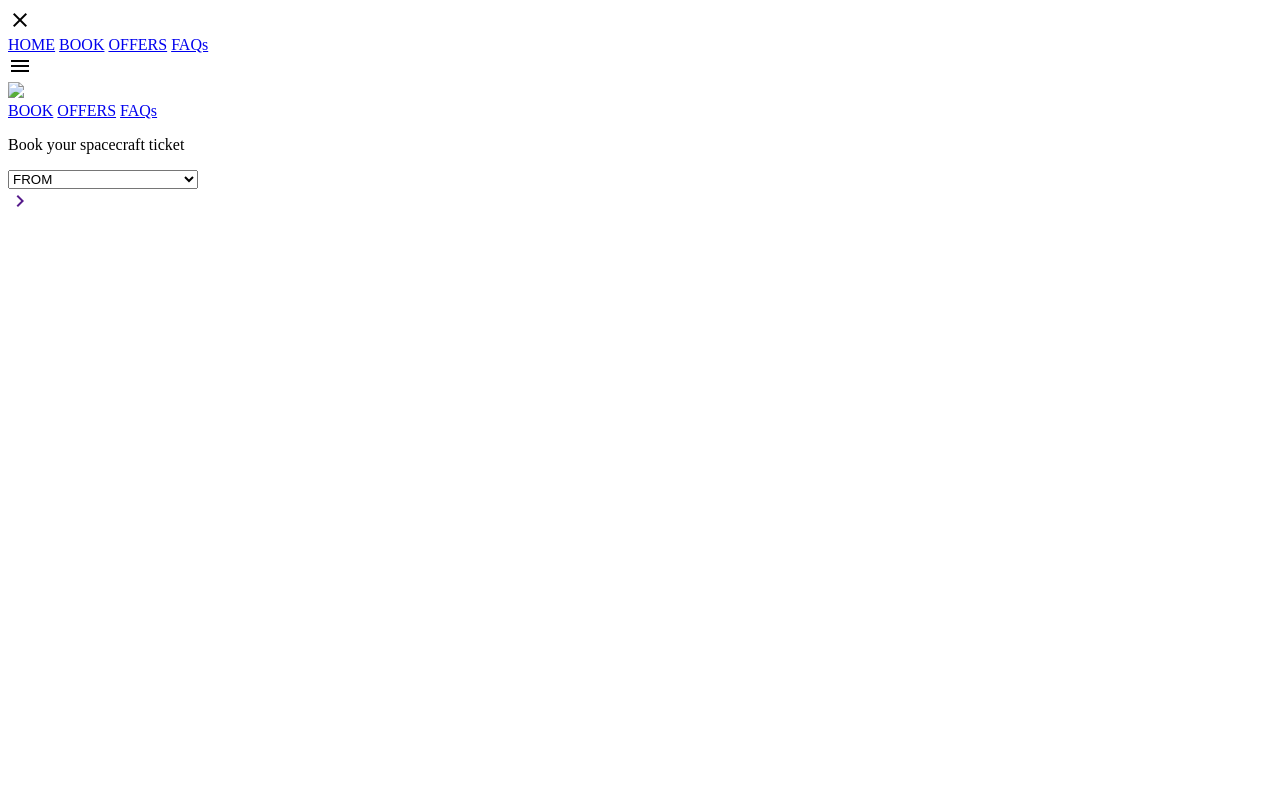
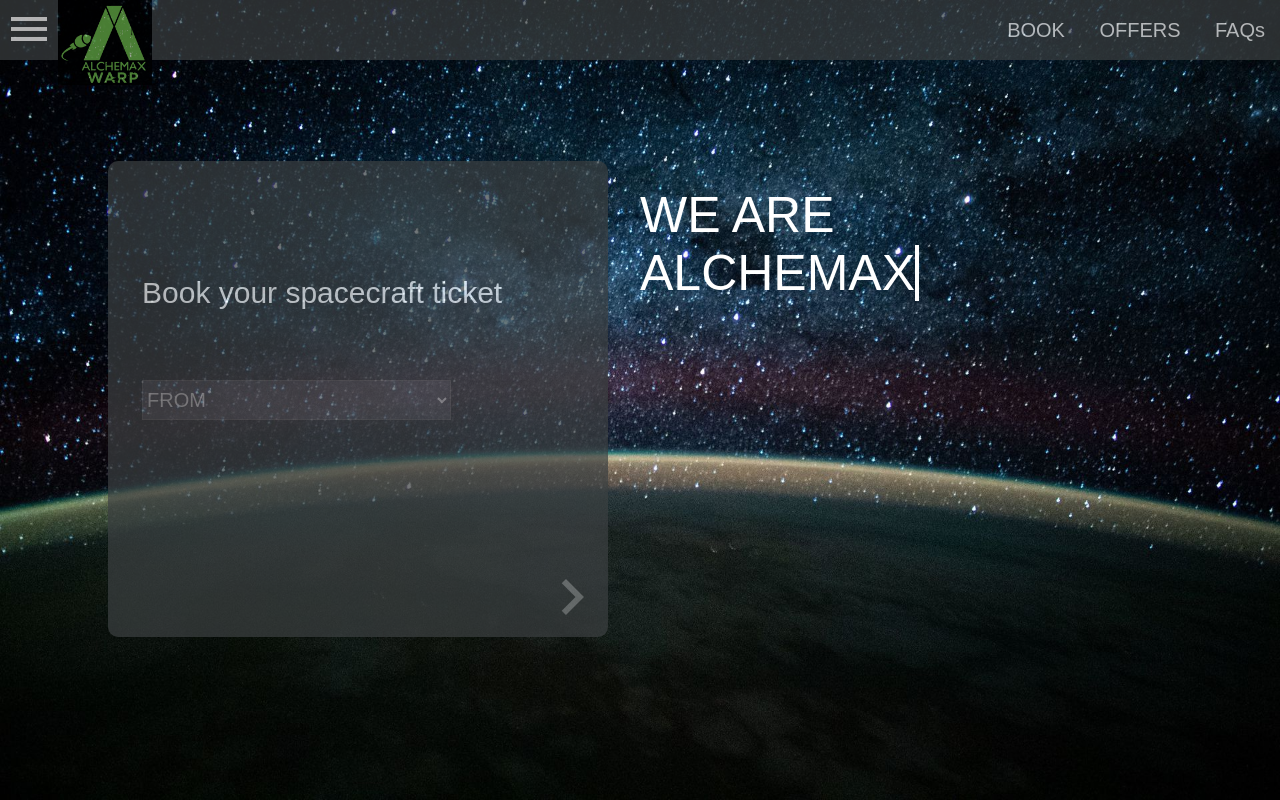
Before and after one commit to Aviral044/IEEE-WEB-DEPLOY, a plain HTML site: page index.html in a window 1280 px wide. Drawn offline with Linux system fonts and the light colour scheme; the site is published under a folder, as on GitHub Pages, so addresses that start at the root find nothing.

Commit message:
Update index.html

```diff
--- a/index.html
+++ b/index.html
@@ -8,9 +8,9 @@
     <!--materials icons CDN-->
     <link rel="stylesheet" href="https://fonts.googleapis.com/icon?family=Material+Icons">
     <!--CSS file-->
-    <link rel="stylesheet" href="/css/index.css">
+    <link rel="stylesheet" href="css/index.css">
     <!--javascript file-->
-    <script rel="text/javascript" src="/js/functionality.js"></script>
+    <script rel="text/javascript" src="js/functionality.js"></script>
 </head>
 <body>
     <div class="wrapper">
@@ -32,7 +32,7 @@
                     <a class="ham" onclick="openNav()"><i class="material-icons md-48">menu</i></a>
                 </div>
                 <div class="comp-logo">
-                    <img src="/resources/images/logo.png">
+                    <img src="resources/images/logo.png">
                 </div>
                 <div class="topnav-right">
                     <a href="from.html">BOOK</a>
```
